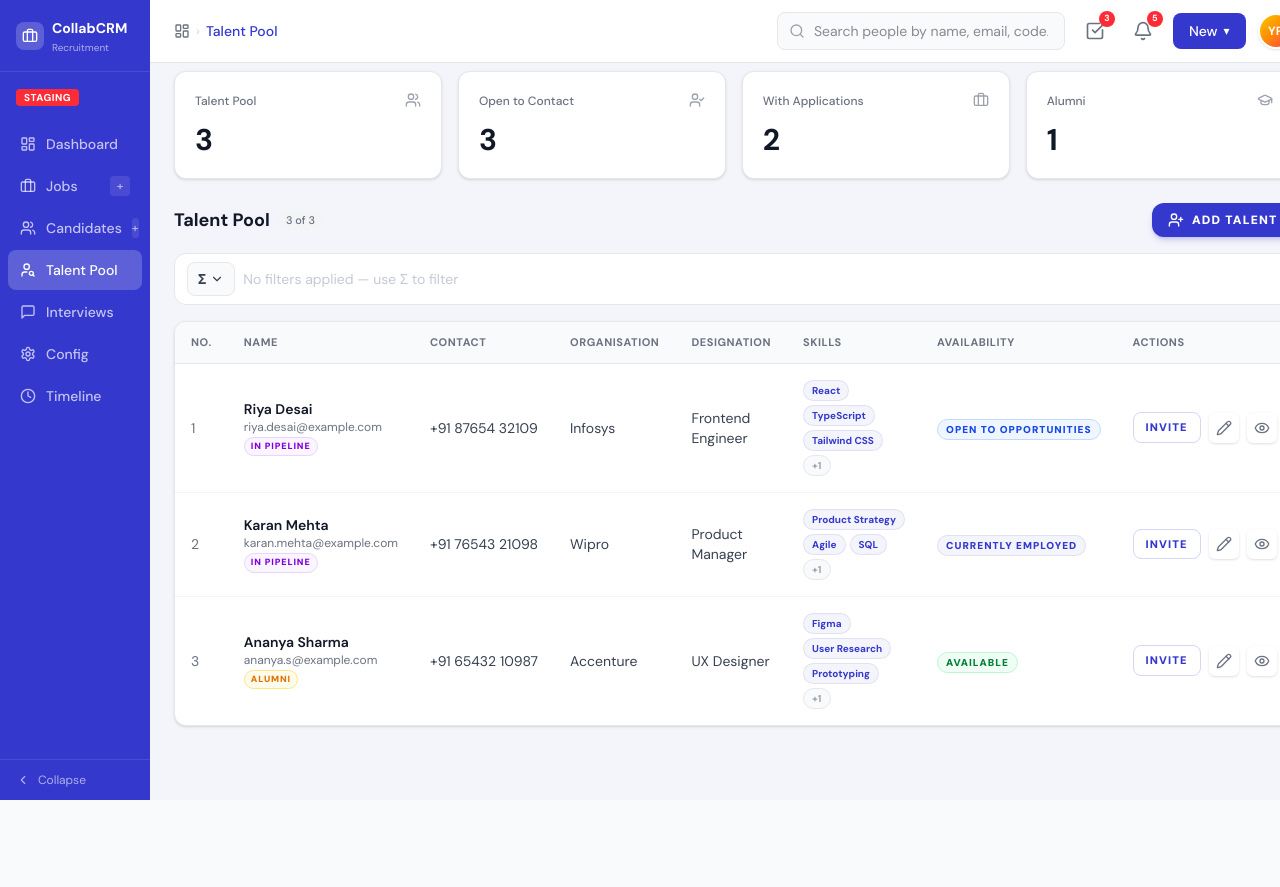
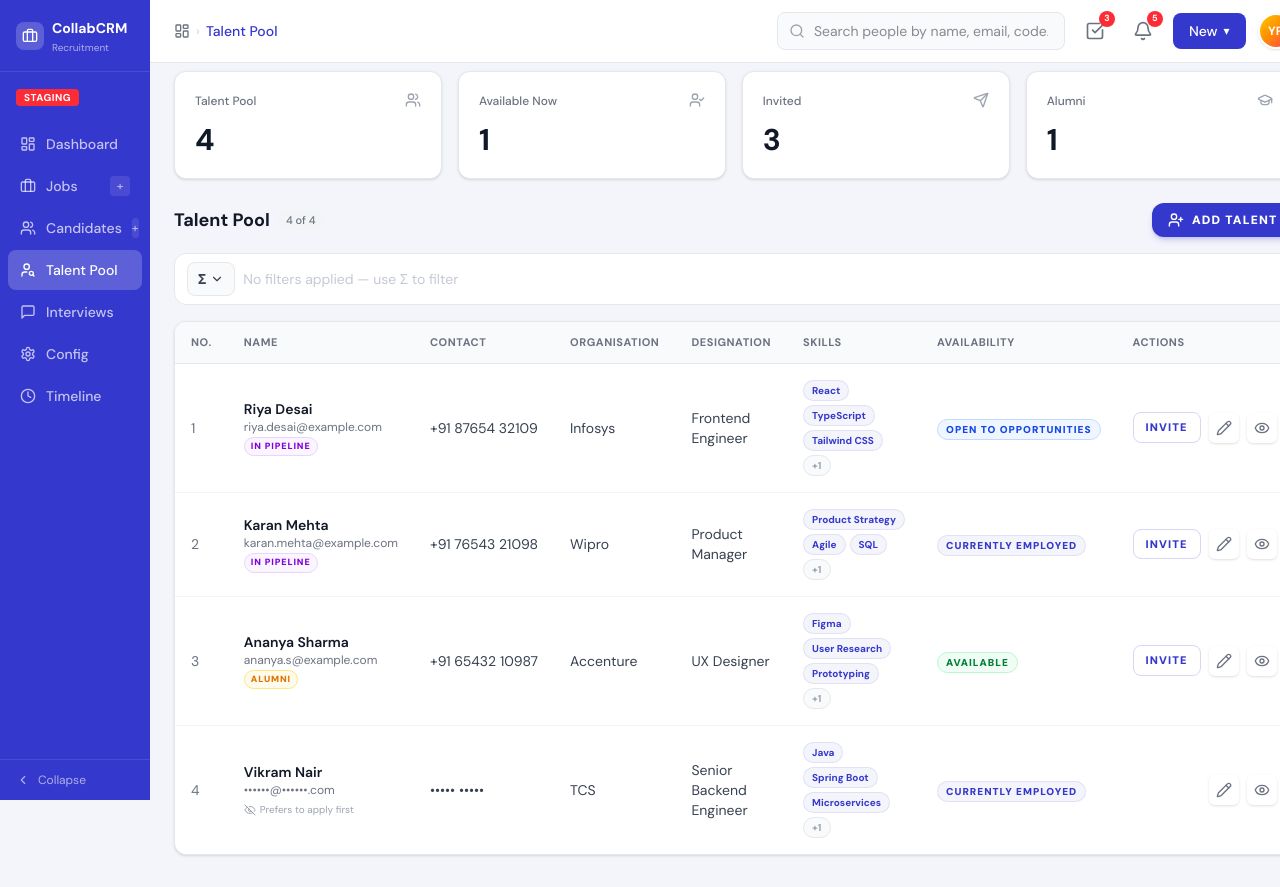
Before and after one commit to yashangvyas-cyber/CollabCareers, a React (Vite) app: page /crm/talent-pool in a window 1280 px wide. Shown: the top 887 px of the page. Before the commit the page ends 800 px from the top, so only its background shows below. Built offline with nearby package versions, Linux system fonts and the light colour scheme.

Commit message:
feat: add Talent Pool page navigation and mock user data

```diff
--- a/src/pages/JobDetailPage.tsx
+++ b/src/pages/JobDetailPage.tsx
@@ -160,9 +160,9 @@ export default function JobDetailPage() {
     { label: 'Posted', value: formatPostedDate(job.createdAt) },
     { label: 'Job ID', value: jobCode(job.id) },
     { label: 'Location', value: job.location, icon: <MapPin className="w-3.5 h-3.5 text-[#3538CD]" /> },
-    { label: 'Department', value: job.businessUnit, icon: <Building2 className="w-3.5 h-3.5 text-[#3538CD]" /> },
+    { label: 'Business Unit', value: job.businessUnit, icon: <Building2 className="w-3.5 h-3.5 text-[#3538CD]" /> },
     { label: 'Employment Type', value: job.employmentType, icon: <Briefcase className="w-3.5 h-3.5 text-[#3538CD]" /> },
-    { label: 'Work Mode', value: job.jobType, icon: <Building2 className="w-3.5 h-3.5 text-[#3538CD]" /> },
+    { label: 'Job Type', value: job.jobType, icon: <Building2 className="w-3.5 h-3.5 text-[#3538CD]" /> },
     { label: 'Experience', value: job.experience, icon: <Clock className="w-3.5 h-3.5 text-[#3538CD]" /> },
   ];
 
--- a/src/pages/PrototypeHome.tsx
+++ b/src/pages/PrototypeHome.tsx
@@ -11,6 +11,7 @@ const flows = [
       { label: 'Candidate Listing', path: '/crm/candidates', badge: 'Pipeline' },
       { label: 'Candidate Detail', path: '/crm/candidates/1', badge: 'Review' },
       { label: 'Portal Settings', path: '/crm/career-portal', badge: 'Config' },
+      { label: 'Talent Pool', path: '/crm/talent-pool', badge: 'New' },
     ],
     icon: <Monitor className="w-6 h-6" />,
     gradient: 'from-[#3538CD] to-[#1e1b4b]',
--- a/src/pages/TalentPoolDetailsPage.tsx
+++ b/src/pages/TalentPoolDetailsPage.tsx
@@ -241,8 +241,14 @@ export default function TalentPoolDetailsPage() {
                     <div className="flex-1 min-w-0">
                       <p className="text-[10px] font-bold text-[#6B7280] uppercase tracking-widest">Email</p>
                       <div className="flex items-center gap-1">
+                        {canContact ? (
+                          <>
                             <span className="text-sm font-bold text-[#374151] truncate">{candidate.email}</span>
                             <Copy className="w-3.5 h-3.5 text-[#9CA3AF] hover:text-[#3538CD] shrink-0 cursor-pointer" />
+                          </>
+                        ) : (
+                          <span className="text-sm font-bold text-[#9CA3AF] tracking-widest">••••••@••••••.com</span>
+                        )}
                       </div>
                     </div>
                   </div>
@@ -254,7 +260,11 @@ export default function TalentPoolDetailsPage() {
                       </div>
                       <div>
                         <p className="text-[10px] font-bold text-[#6B7280] uppercase tracking-widest">Phone</p>
+                        {canContact ? (
                           <span className="text-sm font-bold text-[#374151]">{candidate.phone}</span>
+                        ) : (
+                          <span className="text-sm font-bold text-[#9CA3AF] tracking-widest">••••• •••••</span>
+                        )}
                       </div>
                     </div>
                   )}
@@ -390,12 +400,14 @@ export default function TalentPoolDetailsPage() {
                 })}
               </div>
               <div className="flex items-center gap-2 pr-1">
+                {canContact && (
                   <button
                     onClick={() => setShowInvite(true)}
                     className="flex items-center gap-2 px-5 py-2.5 bg-[#3538CD] text-white text-xs font-black rounded-xl hover:bg-[#292bb0] transition-all shadow-md shadow-[#3538CD]/20 uppercase tracking-widest"
                   >
                     <Send className="w-3.5 h-3.5" /> Invite to Apply
                   </button>
+                )}
                 <div ref={kebabRef} className="relative">
                   <button
                     onClick={() => setShowKebab(v => !v)}
--- a/src/pages/TalentPoolPage.tsx
+++ b/src/pages/TalentPoolPage.tsx
@@ -2,8 +2,8 @@ import { useState, useEffect, useRef } from 'react';
 import { Link, useLocation } from 'react-router-dom';
 import CRMLayout from '../components/CRMLayout';
 import {
-  ChevronDown, X, Eye, Check, Users, UserCheck, Briefcase,
-  GraduationCap, UserPlus, Search, Phone, Tag, Activity, ChevronLeft, Pencil,
+  ChevronDown, X, Eye, Check, Users, UserCheck, Send, Briefcase,
+  GraduationCap, UserPlus, Search, Phone, Tag, Activity, ChevronLeft, Pencil, EyeOff,
 } from 'lucide-react';
 import { useApp } from '../store/AppContext';
 import type { Candidate, TalentAvailabilityStatus } from '../store/types';
@@ -44,7 +44,7 @@ const availabilityStyle: Record<TalentAvailabilityStatus, string> = {
 // ── Page ─────────────────────────────────────────────────────────────────────
 
 export default function TalentPoolPage() {
-  const { candidates, jobs, applications } = useApp();
+  const { candidates, jobs, applications, invites } = useApp();
   const location = useLocation();
 
   // ── Invite state ──
@@ -169,10 +169,10 @@ export default function TalentPoolPage() {
 
   // ── Stats ──
   const tpStats = [
-    { label: 'Talent Pool',       value: talentPool.length,                                                icon: Users },
-    { label: 'Open to Contact',   value: talentPool.filter(c => c.allowRecruiterContact).length,          icon: UserCheck },
-    { label: 'With Applications', value: talentPool.filter(c => applications.some(a => a.candidateId === c.id)).length, icon: Briefcase },
-    { label: 'Alumni',            value: talentPool.filter(c => c.isAlumni).length,                       icon: GraduationCap },
+    { label: 'Talent Pool',      value: talentPool.length,                                                                                        icon: Users },
+    { label: 'Available Now',    value: talentPool.filter(c => c.availabilityStatus === 'Available').length,                                       icon: UserCheck },
+    { label: 'Invited',          value: invites.filter(i => talentPool.some(c => c.id === i.candidateId)).length,                                  icon: Send },
+    { label: 'Alumni',           value: talentPool.filter(c => c.isAlumni).length,                                                                icon: GraduationCap },
   ];
 
   const handleInviteSent = (name: string) => {
@@ -456,7 +456,9 @@ export default function TalentPoolPage() {
                           <td className="px-4 py-4 text-sm text-[#6B7280]">{idx + 1}</td>
                           <td className="px-4 py-4">
                             <p className="text-sm font-semibold text-[#111827]">{candidate.firstName} {candidate.lastName}</p>
-                            <p className="text-xs text-[#6B7280]">{candidate.email}</p>
+                            <p className="text-xs text-[#6B7280]">
+                              {candidate.allowRecruiterContact ? candidate.email : '••••••@••••••.com'}
+                            </p>
                             <div className="flex items-center gap-1.5 mt-0.5 flex-wrap">
                               {candidate.isAlumni && (
                                 <span className="text-[9px] font-black text-amber-600 bg-amber-50 border border-amber-200 px-1.5 py-0.5 rounded-full uppercase tracking-widest">Alumni</span>
@@ -468,8 +470,15 @@ export default function TalentPoolPage() {
                                 <span className="text-[9px] font-black text-[#3538CD] bg-[#F4F5FA] border border-[#3538CD]/10 px-1.5 py-0.5 rounded-full uppercase tracking-widest">Applied</span>
                               )}
                             </div>
+                            {!candidate.allowRecruiterContact && (
+                              <p className="flex items-center gap-1 text-[10px] text-[#9CA3AF] mt-0.5">
+                                <EyeOff className="w-3 h-3" /> Prefers to apply first
+                              </p>
+                            )}
                           </td>
-                          <td className="px-4 py-4 text-sm text-[#374151] whitespace-nowrap">{candidate.phone || '—'}</td>
+                          <td className="px-4 py-4 text-sm text-[#374151] whitespace-nowrap">
+                            {candidate.allowRecruiterContact ? (candidate.phone || '—') : '••••• •••••'}
+                          </td>
                           <td className="px-4 py-4 text-sm text-[#374151]">{candidate.currentOrg || '—'}</td>
                           <td className="px-4 py-4 text-sm text-[#374151]">{candidate.currentDesignation || '—'}</td>
                           <td className="px-4 py-4">
@@ -495,12 +504,14 @@ export default function TalentPoolPage() {
                           </td>
                           <td className="px-4 py-4">
                               <div className="flex items-center justify-end gap-2">
+                               {candidate.allowRecruiterContact && (
                                  <button
                                    onClick={() => setInviteTarget(candidate)}
                                    className="px-3 py-1.5 text-[11px] font-black text-[#3538CD] border border-[#3538CD]/20 rounded-lg hover:bg-[#3538CD]/5 transition-colors uppercase tracking-widest whitespace-nowrap"
                                  >
                                    Invite
                                  </button>
+                               )}
                                <Link
                                  to={`/crm/talent-pool/${candidate.id}/edit`}
                                  className="p-1.5 text-[#6B7280] hover:text-[#3538CD] hover:bg-white rounded-md shadow-sm border border-transparent hover:border-[#E5E7EB]"
--- a/src/store/AppContext.tsx
+++ b/src/store/AppContext.tsx
@@ -368,6 +368,23 @@ We run lean and ship often. As a PM here, your decisions have direct product imp
       linkedin: 'linkedin.com/in/ananyasharma',
       availabilityStatus: 'Available' as const,
     },
+    {
+      id: 'c5',
+      firstName: 'Vikram',
+      lastName: 'Nair',
+      email: 'vikram.nair@example.com',
+      phone: '+91 99887 76655',
+      isAlumni: false,
+      profileVisibility: 'visible' as const,
+      allowRecruiterContact: false,
+      currentOrg: 'TCS',
+      currentDesignation: 'Senior Backend Engineer',
+      noticePeriod: '90 days',
+      skills: ['Java', 'Spring Boot', 'Microservices', 'AWS'],
+      location: 'Hyderabad, India',
+      linkedin: 'linkedin.com/in/vikramnair',
+      availabilityStatus: 'Currently Employed' as const,
+    },
   ],
   applications: [
     {
```
Also changed, not shown: 5 other files (tests, documents, lock files or other folders). Lines whose indentation alone changed are shown as unchanged.
